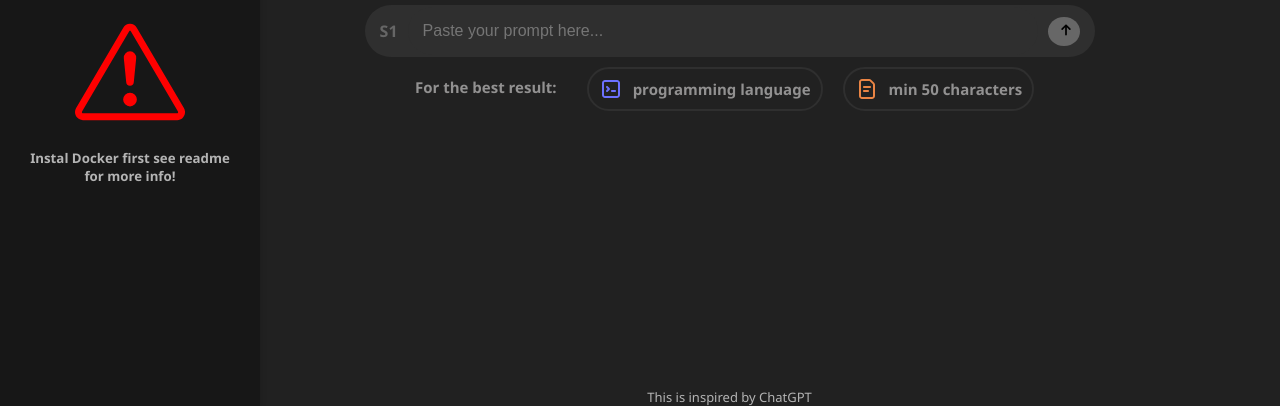
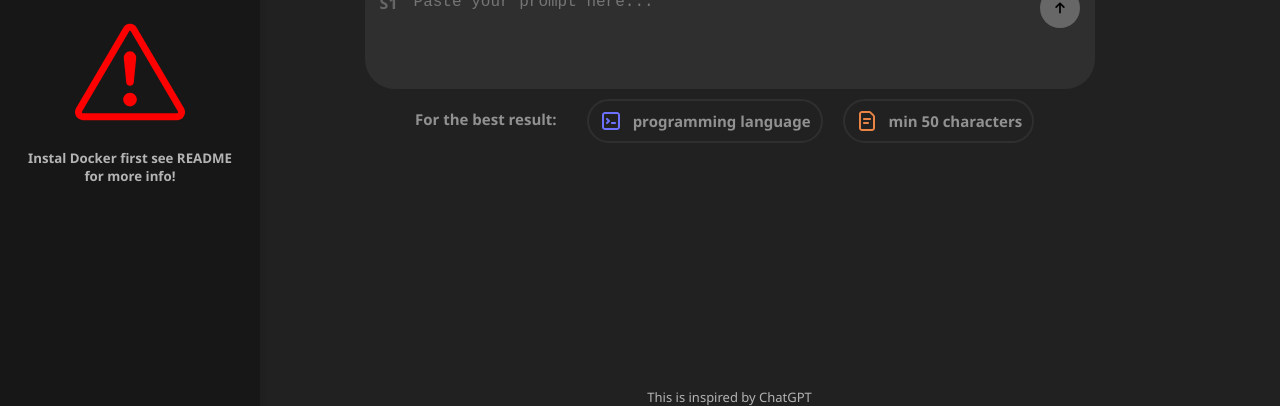
Before and after one commit to Mikert1/helpGPT, a plain HTML site: page index.html in a window 1280 px wide. Shown: the part 394-800 px from the top of the page. Drawn offline with Linux system fonts and the light colour scheme; no server answers.

Commit message:
text area

```diff
--- a/index.html
+++ b/index.html
@@ -102,7 +102,8 @@
                     </span>
 
                 </div>
-                <input id="input" type="text" autocomplete="off" placeholder="Paste your prompt here..." />
+                <textarea id="input" class="text" placeholder="Paste your prompt here..." autocomplete="off"></textarea>
+
                 <button id="submit-btn">
                     <svg width="32" height="32" viewBox="0 0 32 32" fill="none" xmlns="http://www.w3.org/2000/svg"
                         class="icon-2xl">
--- a/script.js
+++ b/script.js
@@ -15,7 +15,7 @@ async function getData(dataType) {
             d="M7.938 2.016A.13.13 0 0 1 8.002 2a.13.13 0 0 1 .063.016.15.15 0 0 1 .054.057l6.857 11.667c.036.06.035.124.002.183a.2.2 0 0 1-.054.06.1.1 0 0 1-.066.017H1.146a.1.1 0 0 1-.066-.017.2.2 0 0 1-.054-.06.18.18 0 0 1 .002-.183L7.884 2.073a.15.15 0 0 1 .054-.057m1.044-.45a1.13 1.13 0 0 0-1.96 0L.165 13.233c-.457.778.091 1.767.98 1.767h13.713c.889 0 1.438-.99.98-1.767z" />
         <path d="M7.002 12a1 1 0 1 1 2 0 1 1 0 0 1-2 0M7.1 5.995a.905.905 0 1 1 1.8 0l-.35 3.507a.552.552 0 0 1-1.1 0z" />
     </svg>
-    <h5>Instal Docker first see readme for more info!</h5>
+    <h5>Instal Docker first see README for more info!</h5>
     </div>`;
         return null;
     }
@@ -185,3 +185,15 @@ document.addEventListener('click', function () {
     const dropdown = document.querySelector('.dropdown-content');
     dropdown.style.display = 'none';
 });
+
+const texthoi = document.getElementById('input');
+const searchBar = document.querySelector('.search-bar');
+
+textarea.addEventListener('input', () => {
+    // Reset the textarea's height to recalculate its scroll height
+    texthoi.style.height = 'auto';
+    // Adjust the height to fit the content
+    texthoi.style.height = texthoi.scrollHeight + 'px';
+    // Dynamically adjust the height of the search bar to match the textarea
+    searchBar.style.height = texthoi.scrollHeight + 30 + 'px'; // Add padding/margin
+});
--- a/style.css
+++ b/style.css
@@ -145,16 +145,18 @@ button#outsideToggleBtn.visible {
 }
 
 #input {
-    width: 50%;
-    padding: 15px;
-    margin: 10px;
-    border-radius: 50px;
+    width: 100%;
+    border-radius: 15px;
     font-size: 16px;
     display: flex;
     align-items: center;
     background-color: #2F2F2F;
     color: white;
     border: none;
+    resize: none;
+    overflow-wrap: break-word;
+    word-wrap: break-word;
+    height: auto;
 }
 
 .Question-area {
@@ -164,6 +166,11 @@ button#outsideToggleBtn.visible {
     justify-content: center;
     height: 90vh;
 }
+.Question-area h1 {
+font-size: 1.875rem;
+    font-weight: 600;
+    line-height: 2.25rem;
+}
 
 #input:focus {
     outline: none;
@@ -172,19 +179,37 @@ button#outsideToggleBtn.visible {
 
 .search-bar {
     display: flex;
-    align-items: center;
+    align-items: flex-start;
     width: 700px;
-    height: 50px;
     background-color: #2F2F2F;
     border: none;
     border-radius: 30px;
-    padding: 1px 15px;
-    margin: 0px;
-    margin-bottom: 10px;
+    padding: 15px;
+    margin: 10px;
+    transition: height 0.2s ease;
+    height: 86px;
+}
+textarea#input {
+    flex: 1;
+    font-size: 16px;
+    background-color: #2F2F2F;
+    color: white;
+    border: none;
+    border-radius: 15px;
+    resize: none;
+    overflow: hidden;
+    line-height: 1.5;
+    height: 1px;
+    height: auto;
+    margin-left: 2%;
+    margin-right: 2%;
+}
+textarea#input:focus {
+    outline: none;
 }
 
 #display-text h2 {
-    margin: 0;
+    margin-top: 20%;
     font-size: 16px;
     color: #666;
     white-space: nowrap;
@@ -229,7 +254,11 @@ button#outsideToggleBtn.visible {
     cursor: pointer;
     background-color: #676767;
     border-radius: 100%;
-    width: 4.5%;
+    width: 40px;
+    height: 40px;
+    display: flex;
+    justify-content: center;
+    align-items: center;
 }
 
 .search-bar button svg {
@@ -300,7 +329,6 @@ button#outsideToggleBtn.visible {
     height: 100%;
 }
 
-/* Profile Icon Styles */
 .profile-dropdown {
     position: absolute;
     top: 20px;
@@ -315,10 +343,8 @@ button#outsideToggleBtn.visible {
     border-radius: 50%;
     object-fit: cover;
     margin-bottom: 10px;
-    /* Adds space between images */
 }
 
-/* Dropdown Styles (Hidden by default) */
 .dropdown-content {
     display: none;
     position: absolute;
@@ -349,9 +375,11 @@ button#outsideToggleBtn.visible {
 }
 
 .profile:hover {
-    background-color: #2F2F2F;
+    background-color: #424242;
 }
-
+.profile img {
+    margin-left: 5%;
+}
 .profile h3 {
     margin-left: 5%;
     color: #B4B4B4;
```
